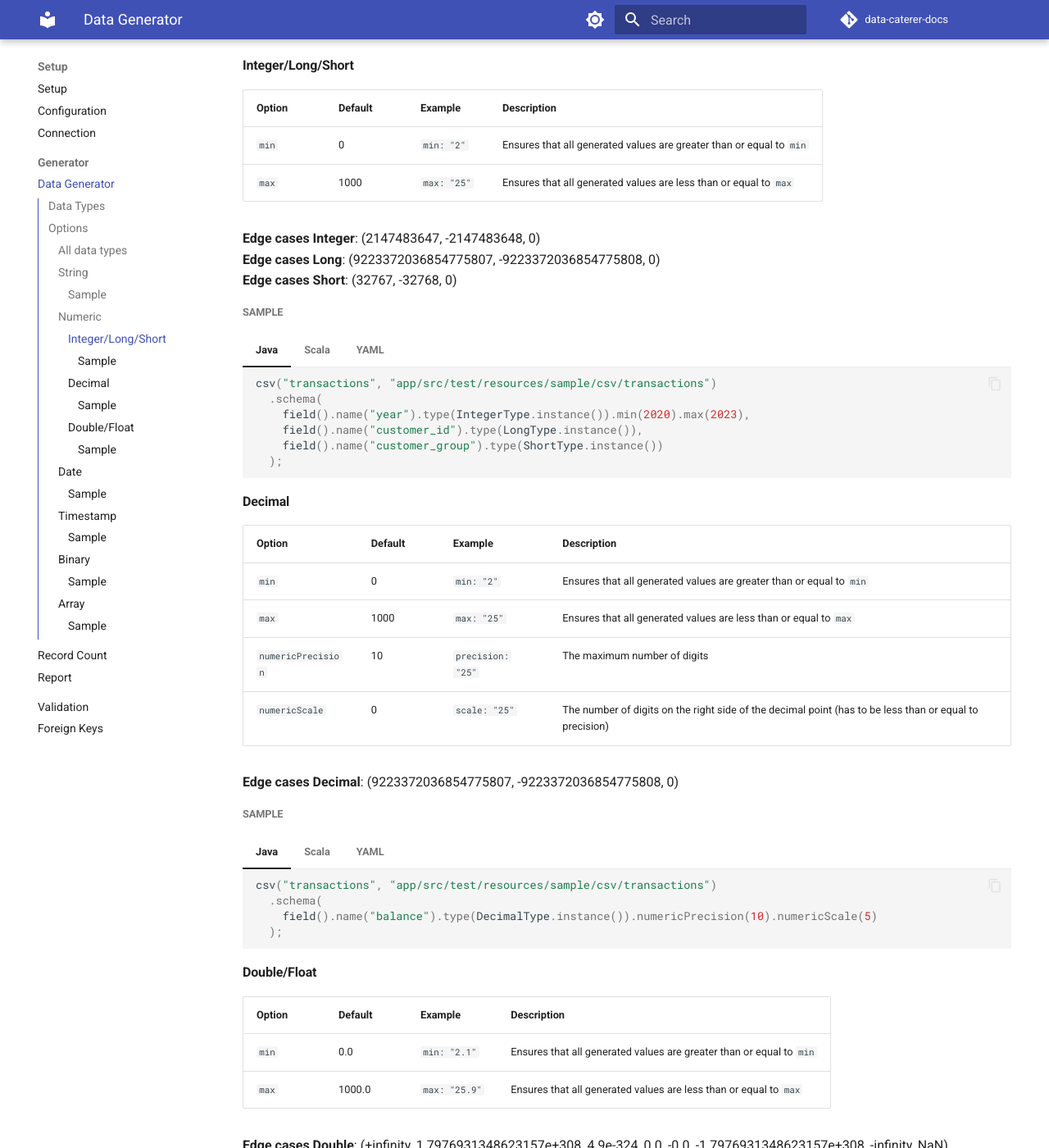
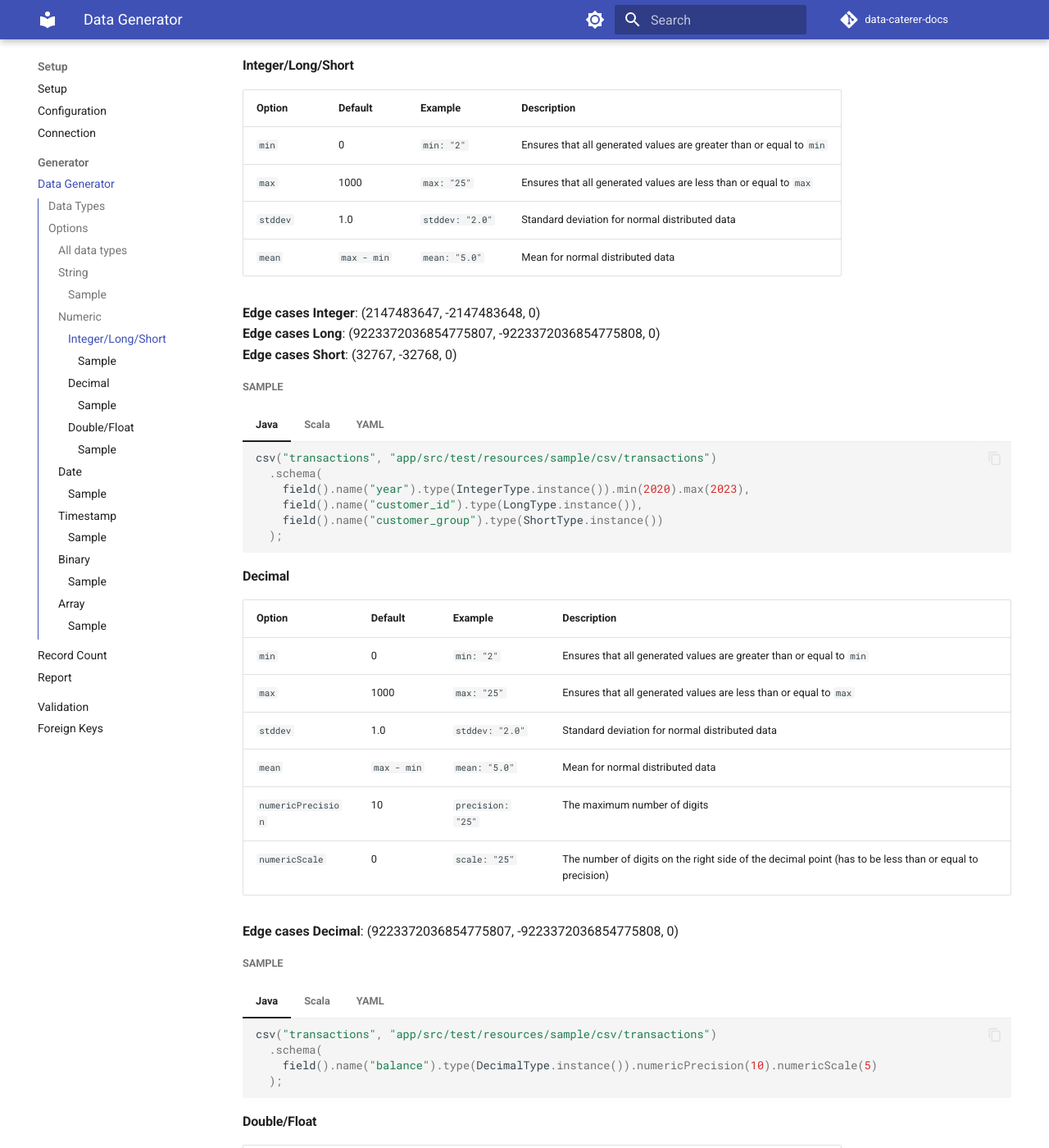
Before and after one commit to pflooky/data-caterer-docs, an MkDocs documentation site: the page built from docs/setup/generator/generator.md, in a window 1280 px wide and 1400 px high, scrolled down 2691 px. Shown: the whole window at 82% size. Built offline with MkDocs 1.6.1 and Material for MkDocs 9.7.7, drawn with Linux system fonts in a browser that asks for light colours; comment, search, counter and statistics services are not loaded; some of the changed text lies outside the part shown.

Commit message:
Include stddev and mean for numeric generators

```diff
--- a/docs/setup/generator/generator.md
+++ b/docs/setup/generator/generator.md
@@ -7,12 +7,12 @@ Below is a list of all supported data types for generating data:
 | Data Type                 | Spark Data Type               | Options                                  | Description                                               |
 |---------------------------|-------------------------------|------------------------------------------|-----------------------------------------------------------|
 | string                    | StringType                    | `minLen, maxLen, expression, enableNull` |                                                           |
-| integer                   | IntegerType                   | `min, max`                               |                                                           |
-| long                      | LongType                      | `min, max`                               |                                                           |
-| short                     | ShortType                     | `min, max`                               |                                                           |
-| decimal(precision, scale) | DecimalType(precision, scale) | `min, max`                               |                                                           |
-| double                    | DoubleType                    | `min, max`                               |                                                           |
-| float                     | FloatType                     | `min, max`                               |                                                           |
+| integer                   | IntegerType                   | `min, max, stddev, mean`                 |                                                           |
+| long                      | LongType                      | `min, max, stddev, mean`                 |                                                           |
+| short                     | ShortType                     | `min, max, stddev, mean`                 |                                                           |
+| decimal(precision, scale) | DecimalType(precision, scale) | `min, max, stddev, mean`                 |                                                           |
+| double                    | DoubleType                    | `min, max, stddev, mean`                 |                                                           |
+| float                     | FloatType                     | `min, max, stddev, mean`                 |                                                           |
 | date                      | DateType                      | `min, max, enableNull`                   |                                                           |
 | timestamp                 | TimestampType                 | `min, max, enableNull`                   |                                                           |
 | boolean                   | BooleanType                   |                                          |                                                           |
@@ -115,10 +115,12 @@ as defined by the data source (i.e. max value as per database type).
 
 #### Integer/Long/Short
 
-| Option | Default | Example     | Description                                                          |
-|--------|---------|-------------|----------------------------------------------------------------------|
-| `min`  | 0       | `min: "2"`  | Ensures that all generated values are greater than or equal to `min` |
-| `max`  | 1000    | `max: "25"` | Ensures that all generated values are less than or equal to `max`    |
+| Option   | Default     | Example         | Description                                                          |
+|----------|-------------|-----------------|----------------------------------------------------------------------|
+| `min`    | 0           | `min: "2"`      | Ensures that all generated values are greater than or equal to `min` |
+| `max`    | 1000        | `max: "25"`     | Ensures that all generated values are less than or equal to `max`    |
+| `stddev` | 1.0         | `stddev: "2.0"` | Standard deviation for normal distributed data                       |
+| `mean`   | `max - min` | `mean: "5.0"`   | Mean for normal distributed data                                     |
 
 **Edge cases Integer**: (2147483647, -2147483648, 0)
 **Edge cases Long**: (9223372036854775807, -9223372036854775808, 0)
@@ -172,12 +174,14 @@ as defined by the data source (i.e. max value as per database type).
 #### Decimal
 
 
-| Option             | Default | Example           | Description                                                                                             |
-|--------------------|---------|-------------------|---------------------------------------------------------------------------------------------------------|
-| `min`              | 0       | `min: "2"`        | Ensures that all generated values are greater than or equal to `min`                                    |
-| `max`              | 1000    | `max: "25"`       | Ensures that all generated values are less than or equal to `max`                                       |
-| `numericPrecision` | 10      | `precision: "25"` | The maximum number of digits                                                                            |
-| `numericScale`     | 0       | `scale: "25"`     | The number of digits on the right side of the decimal point (has to be less than or equal to precision) |
+| Option             | Default     | Example           | Description                                                                                             |
+|--------------------|-------------|-------------------|---------------------------------------------------------------------------------------------------------|
+| `min`              | 0           | `min: "2"`        | Ensures that all generated values are greater than or equal to `min`                                    |
+| `max`              | 1000        | `max: "25"`       | Ensures that all generated values are less than or equal to `max`                                       |
+| `stddev`           | 1.0         | `stddev: "2.0"`   | Standard deviation for normal distributed data                                                          |
+| `mean`             | `max - min` | `mean: "5.0"`     | Mean for normal distributed data                                                                        |
+| `numericPrecision` | 10          | `precision: "25"` | The maximum number of digits                                                                            |
+| `numericScale`     | 0           | `scale: "25"`     | The number of digits on the right side of the decimal point (has to be less than or equal to precision) |
 
 **Edge cases Decimal**: (9223372036854775807, -9223372036854775808, 0)
 
@@ -220,10 +224,12 @@ as defined by the data source (i.e. max value as per database type).
 
 #### Double/Float
 
-| Option | Default | Example       | Description                                                          |
-|--------|---------|---------------|----------------------------------------------------------------------|
-| `min`  | 0.0     | `min: "2.1"`  | Ensures that all generated values are greater than or equal to `min` |
-| `max`  | 1000.0  | `max: "25.9"` | Ensures that all generated values are less than or equal to `max`    |
+| Option   | Default     | Example         | Description                                                          |
+|----------|-------------|-----------------|----------------------------------------------------------------------|
+| `min`    | 0.0         | `min: "2.1"`    | Ensures that all generated values are greater than or equal to `min` |
+| `max`    | 1000.0      | `max: "25.9"`   | Ensures that all generated values are less than or equal to `max`    |
+| `stddev` | 1.0         | `stddev: "2.0"` | Standard deviation for normal distributed data                       |
+| `mean`   | `max - min` | `mean: "5.0"`   | Mean for normal distributed data                                     |
 
 **Edge cases Double**: (+infinity, 1.7976931348623157e+308, 4.9e-324, 0.0, -0.0, -1.7976931348623157e+308, -infinity,
 NaN)
```
Also changed, not shown: site/search/search_index.json, site/setup/generator/generator/index.html, 1 other file.
